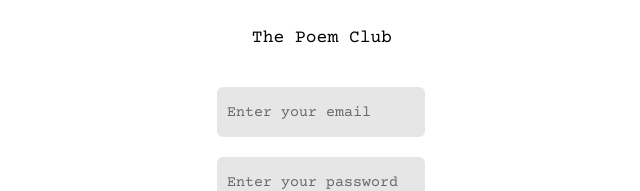
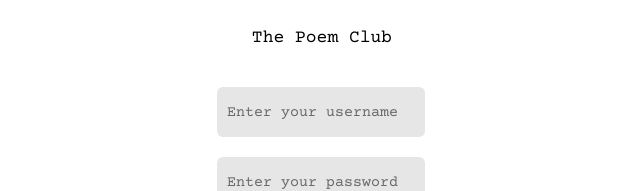
Before and after one commit to likunamatata/poetryclub, a React (Create React App) app in the folder client/: page / in a window 1280 px wide. Shown: the top 191 px of the page, without its empty margins (319-959 px from the left). Built offline with nearby package versions, Linux system fonts and the light colour scheme; the HTML template or start-up script is replaced by a standard one.

Commit message:
changed placeholder on login input

```diff
--- a/client/src/components/auth/Login.jsx
+++ b/client/src/components/auth/Login.jsx
@@ -12,7 +12,7 @@ const Login = (props) => {
         props.handleLogin();
         props.history.push('/');
       }} >
-        <input className={styles.input} name="username" type="text" placeholder="Enter your email" value={props.formData.username} onChange={props.handleChange} />
+        <input className={styles.input} name="username" type="text" placeholder="Enter your username" value={props.formData.username} onChange={props.handleChange} />
         <input className={styles.input} name="password" type="password" placeholder="Enter your password" value={props.formData.password} onChange={props.handleChange} />
 
         <button className={cx(styles.button, styles.loginButton)}>Login</button>
```
